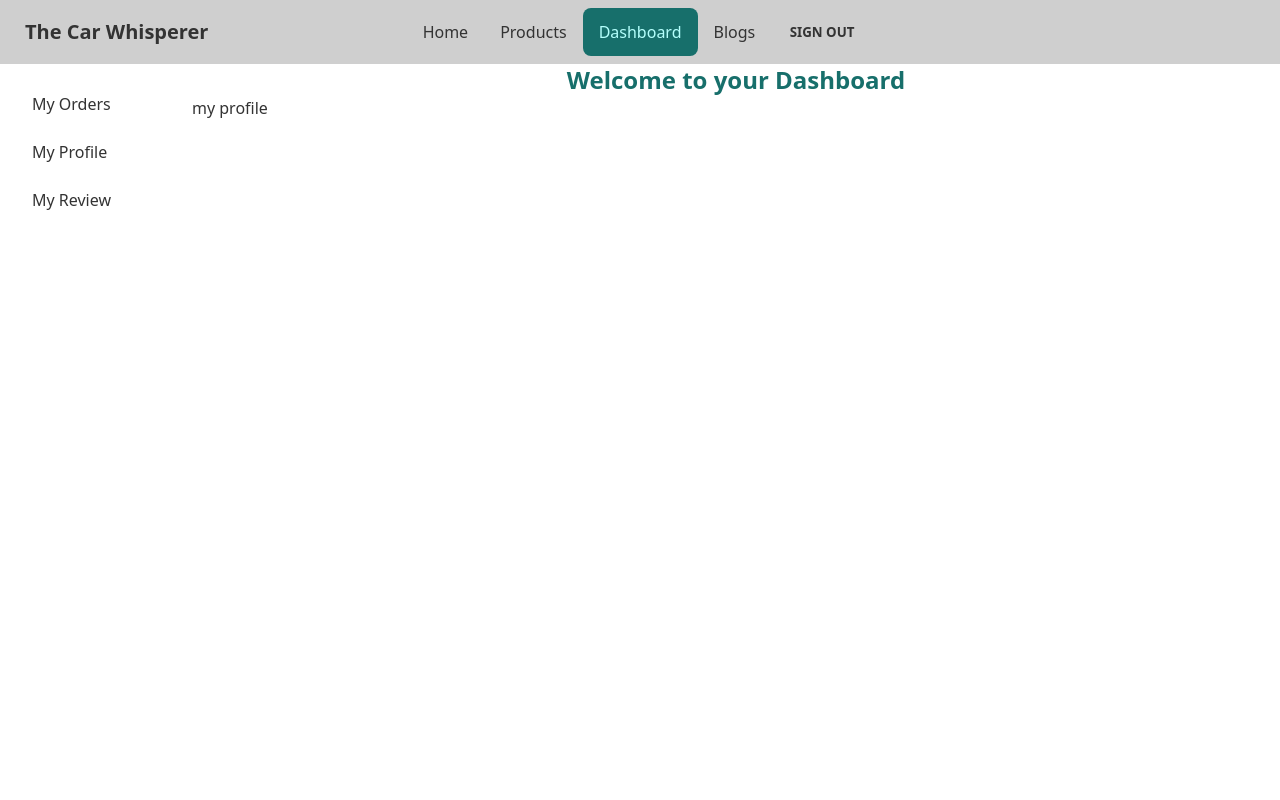
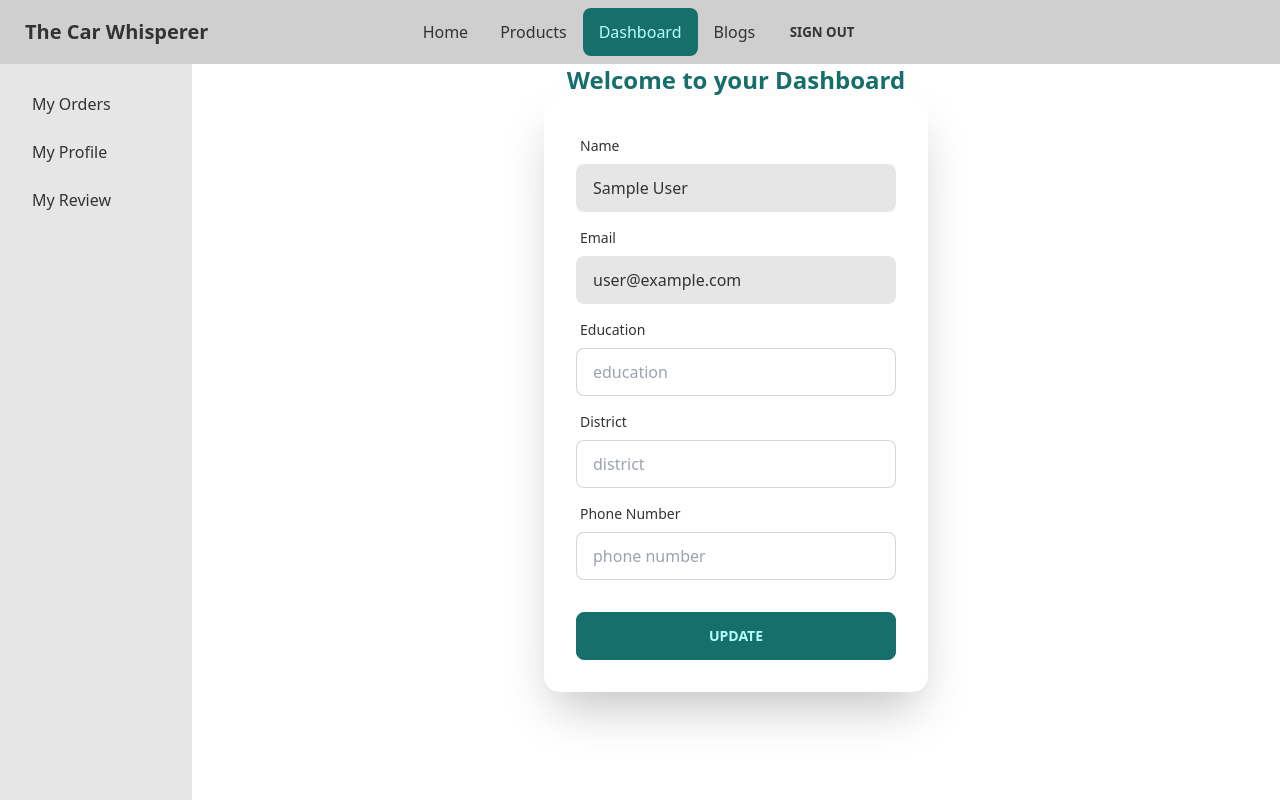
Before and after one commit to anikjoyy/manufacturer-website-client-side, a React (Create React App) app: page /dashboard/profile in a window 1280 px wide. Shown: the top 800 px of the page. Built offline with nearby package versions, Linux system fonts and the light colour scheme; no server answers; sample sign-in values are in the browser's storage.

Commit message:
created my profile section

```diff
--- a/src/Pages/Dashboard/Dashboard.js
+++ b/src/Pages/Dashboard/Dashboard.js
@@ -21,7 +21,7 @@ const Dashboard = () => {
       </div>
       <div className='drawer-side'>
         <label htmlFor='dashboard-sidebar' className='drawer-overlay'></label>
-        <ul className='menu p-4 overflow-y-auto w-48 bg-base-100 text-base-content'>
+        <ul className='menu p-4 overflow-y-auto w-48 bg-base-200 text-base-content'>
           {/* <!-- Sidebar content here --> */}
           {!admin && (
             <li>
--- a/src/Pages/Dashboard/MyProfile.js
+++ b/src/Pages/Dashboard/MyProfile.js
@@ -1,9 +1,70 @@
 import React from 'react';
+import { useAuthState } from 'react-firebase-hooks/auth';
+import auth from '../../Firebase/firebase.init';
 
 const MyProfile = () => {
+  const [user, loading, error] = useAuthState(auth);
   return (
-    <div>
-      <h2>my profile</h2>
+    <div class='hero min-h-[70vh]'>
+      <div class='card  w-full max-w-sm shadow-2xl bg-base-100'>
+        <div class='card-body'>
+          <div class='form-control'>
+            <label class='label'>
+              <span class='label-text'>Name</span>
+            </label>
+            <input
+              type='text'
+              disabled
+              value={user?.displayName || ''}
+              class='input input-bordered'
+            />
+          </div>
+          <div class='form-control'>
+            <label class='label'>
+              <span class='label-text'>Email</span>
+            </label>
+            <input
+              type='text'
+              disabled
+              value={user?.email || ''}
+              class='input input-bordered'
+            />
+          </div>
+          <div class='form-control'>
+            <label class='label'>
+              <span class='label-text'>Education</span>
+            </label>
+            <input
+              type='text'
+              placeholder='education'
+              class='input input-bordered'
+            />
+          </div>
+          <div class='form-control'>
+            <label class='label'>
+              <span class='label-text'>District</span>
+            </label>
+            <input
+              type='text'
+              placeholder='district'
+              class='input input-bordered'
+            />
+          </div>
+          <div class='form-control'>
+            <label class='label'>
+              <span class='label-text'>Phone Number</span>
+            </label>
+            <input
+              type='text'
+              placeholder='phone number'
+              class='input input-bordered'
+            />
+          </div>
+          <div class='form-control mt-6'>
+            <button class='btn btn-primary'>Update</button>
+          </div>
+        </div>
+      </div>
     </div>
   );
 };
```
